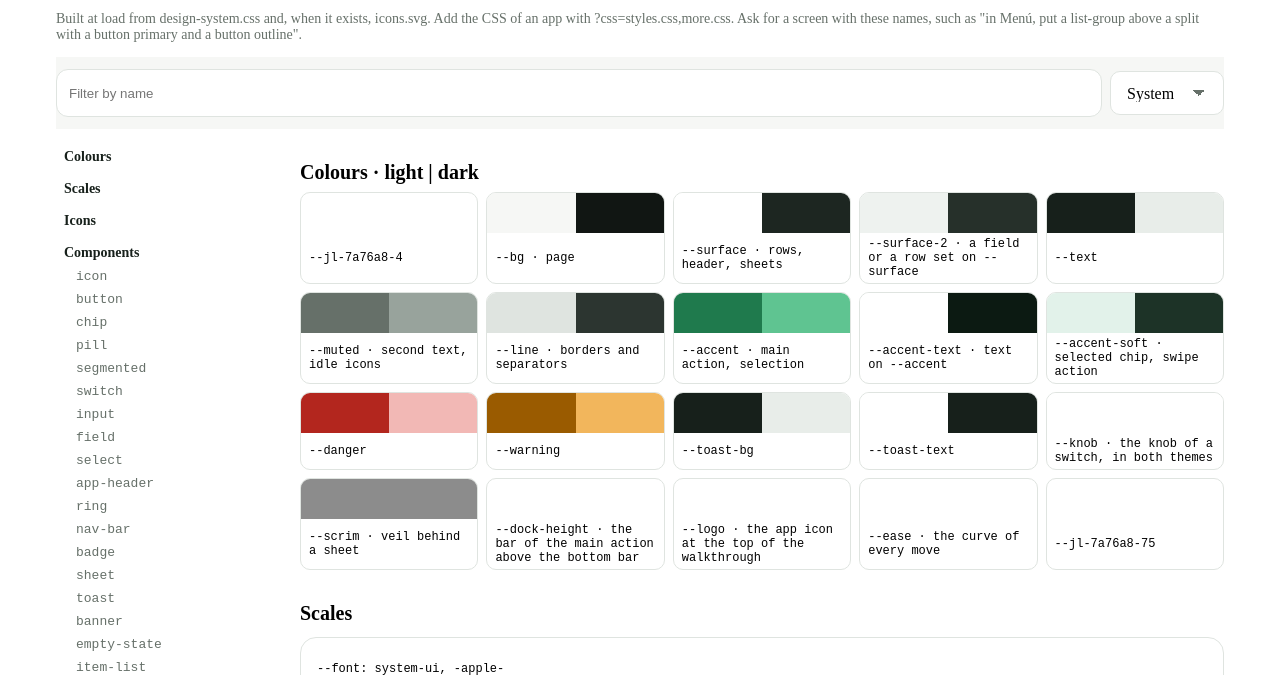
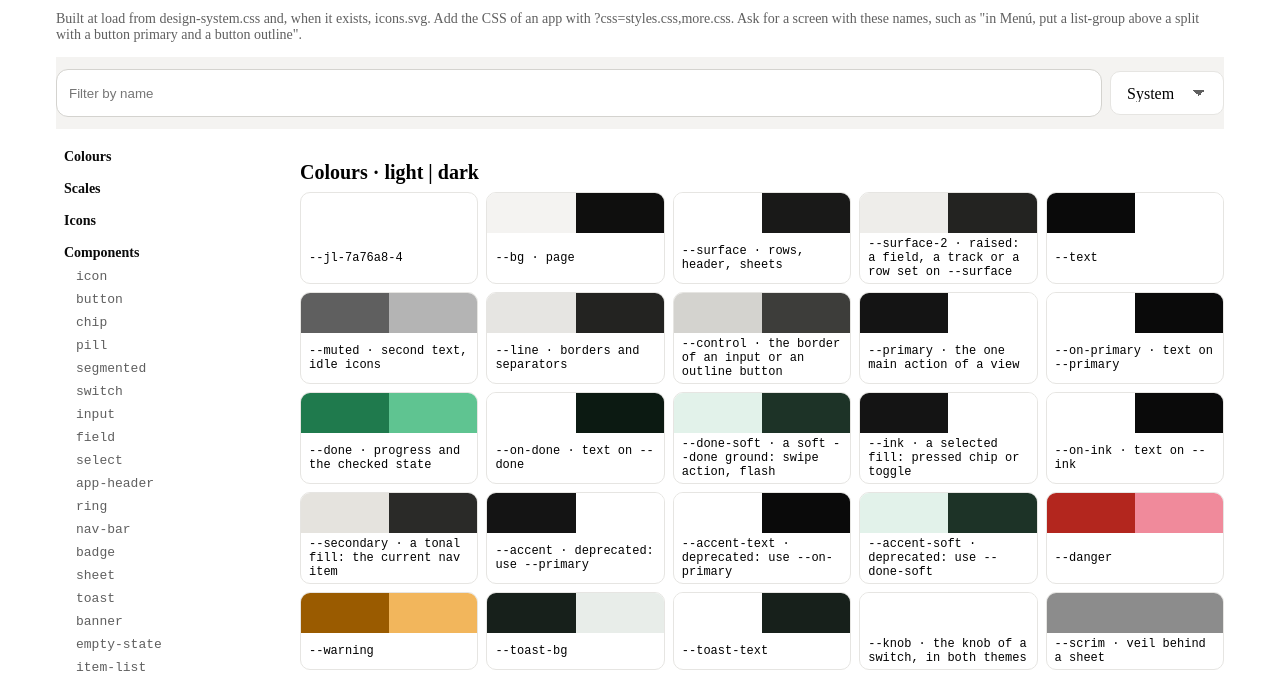
Before and after one commit to Gekyzo/pwa-design-system, a website with bundled scripts: page index.html in a window 1280 px wide. Shown: the part 64-739 px from the top of the page. Built offline with nearby package versions, Linux system fonts and the light colour scheme; files whose address does not match are found by name.

Commit message:
Split the accent into colour role tokens
The single --accent marked every state, so it marked nothing. It splits
into roles that each app can brand: --primary and --on-primary for the
one main action (neutral ink by default), --done, --on-done and
--done-soft for progress and the checked state, --ink and --on-ink for
a selected fill, --secondary for a tonal fill and --control for the
border of an input or an outline button.

--accent, --accent-text and --accent-soft stay for one release as
aliases of --primary, --on-primary and --done-soft. No shared component
reads them.

The grounds take the Ledger values: a stone page, white and near-black
surfaces, a raised --surface-2, ink text and a softer dark --danger.
Focus outlines and focus borders take --text.

```diff
--- a/design-system.css
+++ b/design-system.css
@@ -4,16 +4,27 @@
   :root {
     /* `light-dark()` takes its value from `color-scheme`: the phone, or Theme in Settings. */
     color-scheme: light dark;
-    --bg: light-dark(#f6f7f5, #111613); /* page */
-    --surface: light-dark(#ffffff, #1d2621); /* rows, header, sheets */
-    --surface-2: light-dark(#eef2ef, #26302a); /* a field or a row set on --surface */
-    --text: light-dark(#17201b, #e8ede9);
-    --muted: light-dark(#667069, #98a39c); /* second text, idle icons */
-    --line: light-dark(#dfe4e0, #2c3530); /* borders and separators */
-    --accent: light-dark(#1f7a4d, #5fc491); /* main action, selection */
-    --accent-text: light-dark(#ffffff, #0c1a12); /* text on --accent */
-    --accent-soft: light-dark(#e2f2ea, #1d3327); /* selected chip, swipe action */
-    --danger: light-dark(#b3261e, #f2b8b5);
+    --bg: light-dark(#f4f3f1, #0f0f0e); /* page */
+    --surface: light-dark(#ffffff, #191918); /* rows, header, sheets */
+    --surface-2: light-dark(#eeedea, #232321); /* raised: a field, a track or a row set on --surface */
+    --text: light-dark(#0a0a0a, #ffffff);
+    --muted: light-dark(#5f5f5f, #b4b4b4); /* second text, idle icons */
+    --line: light-dark(#e6e5e2, #232321); /* borders and separators */
+    --control: light-dark(#d4d3cf, #3d3d3a); /* the border of an input or an outline button */
+    /* Colour roles. An app sets --primary and --done to its brand in its own tokens layer. */
+    --primary: light-dark(#141414, #ffffff); /* the one main action of a view */
+    --on-primary: light-dark(#ffffff, #0a0a0a); /* text on --primary */
+    --done: light-dark(#1f7a4d, #5fc491); /* progress and the checked state */
+    --on-done: light-dark(#ffffff, #0c1a12); /* text on --done */
+    --done-soft: light-dark(#e2f2ea, #1d3327); /* a soft --done ground: swipe action, flash */
+    --ink: light-dark(#141414, #ffffff); /* a selected fill: pressed chip or toggle */
+    --on-ink: light-dark(#ffffff, #0a0a0a); /* text on --ink */
+    --secondary: light-dark(#e5e3de, #2a2a28); /* a tonal fill: the current nav item */
+    /* Deprecated aliases, for one release. No shared component reads them. */
+    --accent: var(--primary); /* deprecated: use --primary */
+    --accent-text: var(--on-primary); /* deprecated: use --on-primary */
+    --accent-soft: var(--done-soft); /* deprecated: use --done-soft */
+    --danger: light-dark(#b3261e, #f08a9b);
     --warning: light-dark(#9a5b00, #f2b65c);
     --toast-bg: light-dark(#17201b, #e8ede9);
     --toast-text: light-dark(#ffffff, #17201b);
@@ -123,7 +134,7 @@
   }
 
   :focus-visible {
-    outline: 2px solid var(--accent);
+    outline: 2px solid var(--text);
     outline-offset: 2px;
   }
 
@@ -200,14 +211,14 @@
 
   /* @component button
      @summary Tap target for one action. Min height --tap. The base look has no fill.
-     @variant primary  Main action of a view or a sheet. One for each view.
-     @variant outline  Second action beside a primary, or an action of a row.
+     @variant primary  Main action of a view or a sheet, in --primary. One for each view.
+     @variant outline  Second action beside a primary, or an action of a row. A --control border.
      @variant quiet    Muted text, for an action that steps back, such as Saltar.
-     @variant accent   Accent text and no fill, for an action that is not the main one.
+     @variant accent   --primary text and no fill, for an action that is not the main one.
      @variant danger   Removes data. Combine with outline.
      @variant strong   Strong text, for the action of a toast.
      @variant icon     Square, icon or one sign only. Needs an aria-label.
-     @variant toggle   An icon button that is on with aria-pressed="true": the icon takes the accent over a soft accent shape.
+     @variant toggle   An icon button that is on with aria-pressed="true": the icon takes --on-ink over an --ink shape.
      @variant wide     Takes the full width of its box.
      @example <button class="button primary" type="button">Add</button>
      @example <button class="button outline" type="button">Clear menu</button>
@@ -234,13 +245,13 @@
   }
 
   .button.primary {
-    background: var(--accent);
-    color: var(--accent-text);
+    background: var(--primary);
+    color: var(--on-primary);
     font-weight: var(--weight-strong);
   }
 
   .button.outline {
-    border-color: var(--line);
+    border-color: var(--control);
   }
 
   .button.quiet {
@@ -248,7 +259,7 @@
   }
 
   .button.accent {
-    color: var(--accent);
+    color: var(--primary);
     font-weight: var(--weight-strong);
   }
 
@@ -277,8 +288,8 @@
   }
 
   .button.toggle[aria-pressed="true"] {
-    color: var(--accent);
-    background: var(--accent-soft);
+    color: var(--on-ink);
+    background: var(--ink);
   }
 
   .button.wide {
@@ -286,7 +297,7 @@
   }
 
   /* @component chip
-     @summary A choice among several, such as a tag or a filter. Selected with aria-pressed="true".
+     @summary A choice among several, such as a tag or a filter. Selected with aria-pressed="true": an --ink fill.
      @variant surface  On a --bg background: the chip takes --surface.
      @part count  A number after the label, in muted text.
      @example <button class="chip" type="button">Home</button>
@@ -306,8 +317,8 @@
   }
 
   .chip[aria-pressed="true"] {
-    background: var(--accent-soft);
-    color: var(--accent);
+    background: var(--ink);
+    color: var(--on-ink);
     font-weight: var(--weight-strong);
   }
 
@@ -318,7 +329,7 @@
   }
 
   /* @component pill
-     @summary A small tag beside a name. It is below the tap size: a button pill is a second way to an action.
+     @summary A small tag beside a name, in --done on --done-soft. It is below the tap size: a button pill is a second way to an action.
      @variant ghost  A dashed outline, for a state that is off.
      @example <span class="pill">Done today</span>
      @example <button class="pill ghost" type="button">+ Later</button> */
@@ -328,8 +339,8 @@
     padding: var(--space-1) var(--space-3);
     border: 1px solid transparent;
     border-radius: var(--radius-pill);
-    background: var(--accent-soft);
-    color: var(--accent);
+    background: var(--done-soft);
+    color: var(--done);
     font-size: var(--text-xs);
     white-space: nowrap;
   }
@@ -345,7 +356,7 @@
   }
 
   /* @component segmented
-     @summary One choice of two or three, side by side, drawn as a switch: a track, and a knob that slides to the chosen segment. The chosen segment has aria-pressed="true".
+     @summary One choice of two or three, side by side, drawn as a switch: a --surface-2 track, and a --surface knob that slides to the chosen segment. The chosen segment has aria-pressed="true".
      @part segment  One choice.
      @example <div class="segmented"><button class="segment" type="button" aria-pressed="true">For today</button><button class="segment" type="button" aria-pressed="false">For later</button></div> */
   .segmented {
@@ -382,7 +393,7 @@
     z-index: -1;
     width: calc((100% - 2 * var(--space-1)) / var(--segment-count));
     border-radius: var(--radius-pill);
-    background: var(--accent);
+    background: var(--surface);
     box-shadow: var(--shadow-s);
     transform: translateX(calc(var(--segment-index) * 100%));
     transition: transform var(--motion);
@@ -401,12 +412,12 @@
   }
 
   .segmented .segment[aria-pressed="true"] {
-    color: var(--accent-text);
+    color: var(--text);
     font-weight: var(--weight-strong);
   }
 
   /* @component switch
-     @summary A setting that is on or off: its name, then the switch.
+     @summary A setting that is on or off: its name, then the switch. The track is --done when on.
      @part switch-input  The checkbox with role="switch".
      @example <label class="switch"><span>Later</span><input class="switch-input" type="checkbox" role="switch" checked></label> */
   .switch {
@@ -451,7 +462,7 @@
   }
 
   .switch-input:checked {
-    background: var(--accent);
+    background: var(--done);
   }
 
   .switch-input:checked::after {
@@ -459,9 +470,9 @@
   }
 
   /* @component input
-     @summary A one-line text box. Height --tap, on --bg.
+     @summary A one-line text box. Height --tap, on --bg, with a --control border that takes --text on focus.
      @variant raised  On a --bg page: the box takes --surface.
-     @variant strong  The main box of a sheet, with an accent border.
+     @variant strong  The main box of a sheet, with a --text border.
      @example <input class="input" type="text" placeholder="New tag">
      @example <input class="input raised" type="search" placeholder="Search">
      @example <input class="input strong" type="text" placeholder="Añadir artículo a la lista">
@@ -474,7 +485,7 @@
     min-width: 0;
     height: var(--tap);
     padding: 0 var(--space-3);
-    border: 1px solid var(--line);
+    border: 1px solid var(--control);
     border-radius: var(--radius-m);
     background: var(--bg);
   }
@@ -485,7 +496,7 @@
 
   .input:focus-visible {
     outline: none;
-    border-color: var(--accent);
+    border-color: var(--text);
   }
 
   .input::-webkit-search-cancel-button {
@@ -507,7 +518,7 @@
   }
 
   .input.strong {
-    border: 1px solid var(--accent);
+    border: 1px solid var(--text);
   }
 
   /* The border grows by 1px on each side, so the padding shrinks by 1px and the text stays still. */
@@ -547,11 +558,11 @@
   }
 
   .field-input {
-    border: 2px solid var(--line);
+    border: 2px solid var(--control);
   }
 
   .field-input:focus {
-    border-color: var(--accent);
+    border-color: var(--text);
   }
 
   .field-input::placeholder {
@@ -580,7 +591,7 @@
   }
 
   .field-input:focus + .field-label {
-    color: var(--accent);
+    color: var(--text);
   }
 
   /* @component select
@@ -629,7 +640,7 @@
   }
 
   .app-header .button.icon[aria-expanded="true"] {
-    color: var(--accent);
+    color: var(--text);
   }
 
   .app-header-title {
@@ -648,7 +659,7 @@
   }
 
   /* @component ring
-     @summary The progress of a section, as a ring around a short text. --pct sets the arc.
+     @summary The progress of a section, as a ring around a short text. --pct sets the --done arc.
      @part ring-text  The text in the middle.
      @example <div class="ring" style="--pct: 66%"><span class="ring-text">4/6</span></div> */
   .ring {
@@ -659,7 +670,7 @@
     width: 48px;
     height: 48px;
     border-radius: var(--radius-round);
-    background: conic-gradient(var(--accent) var(--pct), var(--line) 0);
+    background: conic-gradient(var(--done) var(--pct), var(--line) 0);
   }
 
   .ring-text {
@@ -700,7 +711,7 @@
     font-size: var(--text-xs);
   }
 
-  /* The current section is a pill behind its icon; its label stays plain. */
+  /* The current section is a --secondary pill behind its icon; its icon and label take --text. */
   .nav-item[aria-current="page"] {
     color: var(--text);
     font-weight: var(--weight-medium);
@@ -710,8 +721,8 @@
     box-sizing: content-box;
     padding: var(--space-1) var(--space-5);
     border-radius: var(--radius-pill);
-    background: var(--accent-soft);
-    color: var(--accent);
+    background: var(--secondary);
+    color: var(--text);
   }
 
   /* From 600px the bar is a rail at the start side, so a tablet or a phone on its side keeps its
@@ -751,7 +762,7 @@
   }
 
   /* @component badge
-     @summary A count on a nav item. It is hidden while it is empty.
+     @summary A count on a nav item, in --primary. It is hidden while it is empty.
      @example <span style="position: relative; display: inline-block; width: 48px; height: 32px"><em class="badge">2</em></span> */
   .badge {
     position: absolute;
@@ -759,8 +770,8 @@
     left: calc(50% + var(--space-2));
     padding: 0 var(--space-2);
     border-radius: var(--radius-pill);
-    background: var(--accent);
-    color: var(--accent-text);
+    background: var(--primary);
+    color: var(--on-primary);
     font-size: var(--text-xs);
     font-style: normal;
     font-weight: var(--weight-strong);
@@ -1106,14 +1117,14 @@
   }
 
   /* @component banner
-     @summary A message in the flow of a list, with its action below it.
+     @summary A message in the flow of a list, on --done-soft, with its action below it.
      @part banner-text  The text below the title.
      @example <section class="banner"><strong>Done?</strong><p class="banner-text">All done.</p><button class="button primary wide" type="button">Finish</button></section> */
   .banner {
     margin: var(--space-4) var(--space-3);
     padding: var(--space-4) var(--space-4);
     border-radius: var(--radius-l);
-    background: var(--accent-soft);
+    background: var(--done-soft);
   }
 
   .banner-text {
@@ -1195,7 +1206,7 @@
      @summary One entry of a list, as a row. Its body slides over its actions.
      @part item-row-swipe         The box that clips the sliding body.
      @part item-row-body          The row itself: check, name, then buttons.
-     @part item-row-check         The round checkbox of an entry that can be done.
+     @part item-row-check         The round checkbox of an entry that can be done. --done when checked.
      @part item-row-name          The name button, with its quantity and its meta line.
      @part item-row-qty           The quantity after the name.
      @part item-row-label         The text of the name. It keeps two lines, then ends with an ellipsis.
@@ -1204,9 +1215,9 @@
                                   mirrors as a whole for the left hand.
      @part item-row-actions       The swipe actions behind the right end. Hidden while the row is closed, so a
                                   fractional pixel ratio shows no edge of them. The drag code adds open on settle.
-     @part item-row-backdrop      The action under a slide to the right.
+     @part item-row-backdrop      The action under a slide to the right: --done-soft, then --done once armed.
      @state done      A ticked entry: its name is struck out.
-     @state flash     A row that has just come back: its body flashes.
+     @state flash     A row that has just come back: its body flashes in --done-soft.
      @state gone      A row that the motion code hides at once.
      @state lifted    A row that the drag code lifts.
      @state leaving   A row that closes before it leaves.
@@ -1241,7 +1252,7 @@
 
   @keyframes flash {
     from {
-      background: var(--accent-soft);
+      background: var(--done-soft);
     }
   }
 
@@ -1269,14 +1280,14 @@
     display: flex;
     align-items: center;
     padding-left: var(--space-5);
-    background: var(--accent-soft);
-    color: var(--accent);
+    background: var(--done-soft);
+    color: var(--done);
     transition: background var(--motion-fast), color var(--motion-fast);
   }
 
   .item-row-swipe.armed .item-row-backdrop {
-    background: var(--accent);
-    color: var(--accent-text);
+    background: var(--done);
+    color: var(--on-done);
   }
 
   .item-row-body {
@@ -1315,8 +1326,8 @@
   }
 
   .item-row-check:checked {
-    border-color: var(--accent);
-    background: var(--accent);
+    border-color: var(--done);
+    background: var(--done);
   }
 
   /* The tick: two sides of a small box, turned. */
@@ -1325,7 +1336,7 @@
     width: 10px;
     height: 5px;
     margin-top: calc(var(--space-half) * -1);
-    border: solid var(--accent-text);
+    border: solid var(--on-done);
     border-width: 0 0 2px 2px;
     transform: rotate(-45deg);
   }
@@ -1391,7 +1402,7 @@
   }
 
   /* @component swipe-action
-     @summary An action behind the right end of a row, shown by a slide to the left.
+     @summary An action behind the right end of a row, shown by a slide to the left. In --done on --done-soft by default.
      @variant neutral  A plain action, such as edit, in the surface colour.
      @variant danger   Removes the item.
      @part swipe-action-label  The word below the icon.
@@ -1406,8 +1417,8 @@
     height: 100%;
     border-radius: 0;
     font-size: var(--text-xs);
-    background: var(--accent-soft);
-    color: var(--accent);
+    background: var(--done-soft);
+    color: var(--done);
   }
 
   .swipe-action + .swipe-action {
@@ -1460,7 +1471,7 @@
     min-height: var(--tap);
     padding: 0 var(--space-4);
     border-bottom: 1px solid var(--line);
-    color: var(--accent);
+    color: var(--text);
     font-size: var(--text-s);
     font-weight: var(--weight-strong);
     letter-spacing: 0.04em;
@@ -1474,7 +1485,7 @@
      @part list-row       A row: an icon and a text, or a control.
      @part list-row-text  The main text of a row that has two.
      @part list-row-meta  A muted text at the end of a row.
-     @variant accent      On list-row: the row that makes a new thing.
+     @variant accent      On list-row: the row that makes a new thing, in --primary text.
      @variant card        No border: a soft shadow lifts the box.
      @part list-group-head      The quiet title above a group.
      @part settings-row         A tall row of a group: a label, a value and a chevron.
@@ -1566,7 +1577,7 @@
   }
 
   .list-row.accent {
-    color: var(--accent);
+    color: var(--primary);
     font-weight: var(--weight-strong);
   }
 
@@ -1631,7 +1642,7 @@
   }
 
   /* @component fab
-     @summary The add button, fixed above the bottom bar at the side of the hand.
+     @summary The add button, in --primary, fixed above the bottom bar at the side of the hand.
      @state collapsed  A square of the tap size with the icon only, for example while a list scrolls.
      @example <button class="fab" type="button" style="position: static">+</button>
      @example <button class="fab collapsed" type="button" style="position: static">+</button> */
@@ -1643,8 +1654,8 @@
     width: 56px;
     height: 56px;
     border-radius: var(--radius-l);
-    background: var(--accent);
-    color: var(--accent-text);
+    background: var(--primary);
+    color: var(--on-primary);
     font-size: var(--text-xl);
     line-height: 1;
     box-shadow: var(--shadow-l);
@@ -1735,7 +1746,7 @@
 
   /* @component dock
      @summary The filter and the search of a list, in thumb reach below 600px. From 600px the app shows them in the header.
-     @part dock-field  A search box in the dock: an input and a clear button.
+     @part dock-field  A search box in the dock: an input and a clear button. A --control border that takes --text on focus.
      @part dock-input  The input in the field. The field draws the border.
      @part dock-clear  The button that empties the field.
      @example <div class="dock" style="position: static"><button class="chip" type="button" aria-pressed="true">All 4</button><button class="chip" type="button">Filter</button><label class="dock-field"><input class="dock-input" type="search" aria-label="Filter"><button class="dock-clear" type="button" aria-label="Clear">x</button></label></div> */
@@ -1767,13 +1778,13 @@
     min-width: 0;
     min-height: 0;
     height: calc(var(--dock-height) - var(--space-2));
-    border: 2px solid var(--line);
+    border: 2px solid var(--control);
     border-radius: var(--radius-pill);
     background: var(--surface-2);
   }
 
   .dock-field:focus-within {
-    border-color: var(--accent);
+    border-color: var(--text);
   }
 
   .dock-input {
```
Also changed, not shown: tests/design-system.test.js (+97 -21 lines).
